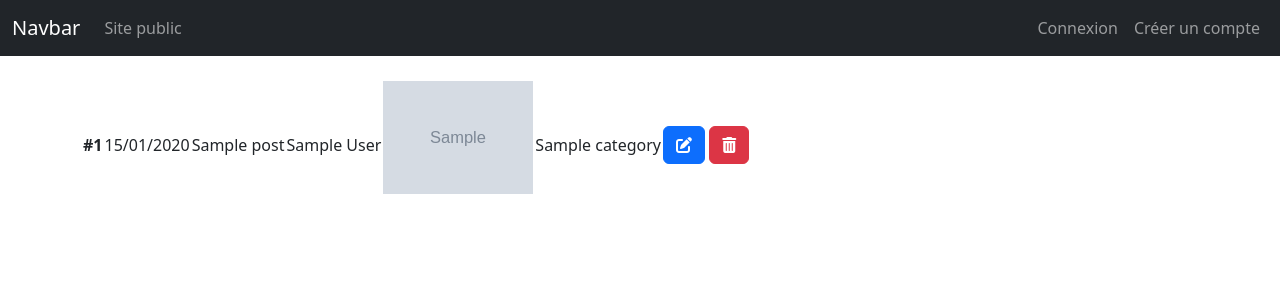
After one commit to oliviermeunier/wf3-1857-blog-sf, a Symfony app: template templates/admin/index.html.twig in a window 1280 px wide. The commit adds this page. Shown: the top 300 px of the page. Run offline with Twig, Linux system fonts and the light colour scheme; the template is opened without the code that fills it: most values are stand-ins (such as "Sample title", 1, 10 or a date in 2020); grey boxes marked "Sample" are stand-in pictures; some libraries are stand-ins or nearby versions.

Commit message:
Blog SF - CH10 - The end

```diff
--- /dev/null
+++ b/public/css/admin/admin.css
@@ -0,0 +1,11 @@
+table.posts-list figure {
+    width: 150px;
+}
+
+table.posts-list img {
+    width: 100%;
+}
+
+body {
+    padding-top: 5rem;
+}
--- a/src/DataFixtures/AppFixtures.php
+++ b/src/DataFixtures/AppFixtures.php
@@ -36,6 +36,10 @@ class AppFixtures extends Fixture
         // $manager->persist($post);
         UserFactory::new()->createMany(10);
         UserFactory::new()->createOne(['email' => 'user@gmail.com']);
+        UserFactory::new()->create([
+            'roles' => ['ROLE_ADMIN'],
+            'email' => 'admin@gmail.com'
+        ]);
 
         CategoryFactory::new()->createMany(5);
 
--- a/src/Entity/User.php
+++ b/src/Entity/User.php
@@ -194,4 +194,9 @@ class User implements UserInterface, PasswordAuthenticatedUserInterface
 
         return $this;
     }
+
+    public function hasRole(string $role): bool
+    {
+        return in_array($role, $this->getRoles());
+    }
 }
--- /dev/null
+++ b/templates/admin/base.admin.html.twig
@@ -0,0 +1,27 @@
+{% extends 'base.html.twig' %}
+
+{% block nav %}
+    <nav class="navbar navbar-expand-md navbar-dark bg-dark fixed-top">
+        <div class="container-fluid">
+            <a class="navbar-brand" href="#">Navbar</a>
+            <button class="navbar-toggler" type="button" data-bs-toggle="collapse" data-bs-target="#navbarsExampleDefault" aria-controls="navbarsExampleDefault" aria-expanded="false" aria-label="Toggle navigation">
+                <span class="navbar-toggler-icon"></span>
+            </button>
+
+            <div class="collapse navbar-collapse" id="navbarsExampleDefault">
+                <ul class="navbar-nav me-auto mb-2 mb-md-0">
+                    <li class="nav-item active">
+                        <a class="nav-link" aria-current="page" href="{{ path('home.index') }}">Site public</a>
+                    </li>
+                </ul>
+                {% include 'inc/_nav.user.html.twig' %}
+            </div>
+        </div>
+    </nav>
+{% endblock %}
+
+{% block stylesheets %}
+    {{ parent() }}
+
+    <link rel="stylesheet" href="{{ asset('css/admin/admin.css') }}">
+{% endblock %}
--- /dev/null
+++ b/templates/admin/index.html.twig
@@ -0,0 +1,29 @@
+{% extends 'admin/base.admin.html.twig' %}
+
+{% block body %}
+
+<table class="posts-list">
+    {# on pourrait avoir un <thead> #}
+    <tbody>
+        {% for post in posts %}
+            <tr>
+                <th scope="row">#{{ post.id }}</th>
+                <td>{{ post.createdAt|date("d/m/Y", "Europe/Paris") }}</td>
+                <td>{{ post.title }}</td>
+            <td>{{ post.author }}</td>
+                <td>
+                    <figure>
+                        <img src="{{ post.image }}" alt="{{ post.title }}">
+                    </figure>
+                </td>
+                <td>{{ post.category.name }}</td>
+                <td>
+                <a href="#" class="btn btn-primary"><i class="fas fa-edit"></i></a>
+                <a href="#" class="btn btn-danger"><i class="fas fa-trash-alt"></i></a>
+                </td>
+        </tr>
+        {% endfor %}
+    </tbody>
+</table>
+
+{% endblock %}
--- /dev/null
+++ b/templates/inc/_nav.user.html.twig
@@ -0,0 +1,21 @@
+<ul class="navbar-nav mb-2 mb-lg-0">
+{% if app.user %}
+    <li class="nav-item dropdown">
+    <a class="nav-link dropdown-toggle" href="#" role="button" data-bs-toggle="dropdown" aria-expanded="false">
+        {{ app.user.firstname }} {{ app.user.lastname }}
+    </a>
+    <ul class="dropdown-menu">
+        <li>
+        <a class="dropdown-item" href="{{ path('security.logout') }}">Déconnexion</a>
+        </li>
+    </ul>
+    </li>
+{% else %}
+    <li class="nav-item">
+        <a class="nav-link" href="{{ path('security.login') }}">Connexion</a>
+    </li>
+    <li class="nav-item">
+        <a class="nav-link" href="#">Créer un compte</a>
+    </li>
+{% endif %}
+</ul>
```
Also changed, not shown: src/Controller/Admin/AdminController.php (added, +20 -0 lines), src/Security/LoginFormAuthenticator.php (+7 -5 lines), templates/inc/_nav.html.twig (+1 -21 lines), readme.md (added), 2 other files.
